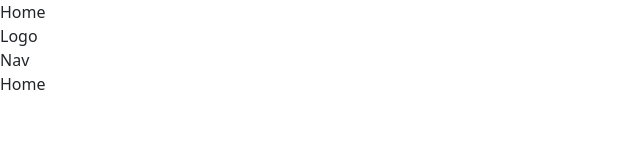
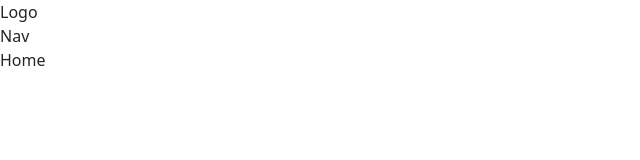
Before and after one commit to mabner/mabner.github.io, a React (Create React App) app: page / in a window 1280 px wide. Shown: the top 160 px of the page, without its empty margins (0-640 px from the left). Built offline with nearby package versions, Linux system fonts and the light colour scheme.

Commit message:
removes deprecated switch, using routes instead

```diff
--- a/src/main/Routes.js
+++ b/src/main/Routes.js
@@ -1,14 +1,13 @@
 import React from 'react';
-import { Route } from 'react-router';
-import { Switch, Redirect } from 'react-router-dom';
+import { BrowserRouter, Routes, Route, Link } from 'react-router-dom';
 import Home from '../components/Home/Home';
 
-const Routes = () => {
+const RoutesExport = () => {
 	return (
-		<Switch>
-			<Route exact path="/" component={Home} />
-		</Switch>
+		<Routes>
+			<Route exact path='/' component={Home} />
+		</Routes>
 	);
 };
 
-export default Routes;
+export default RoutesExport;
```
